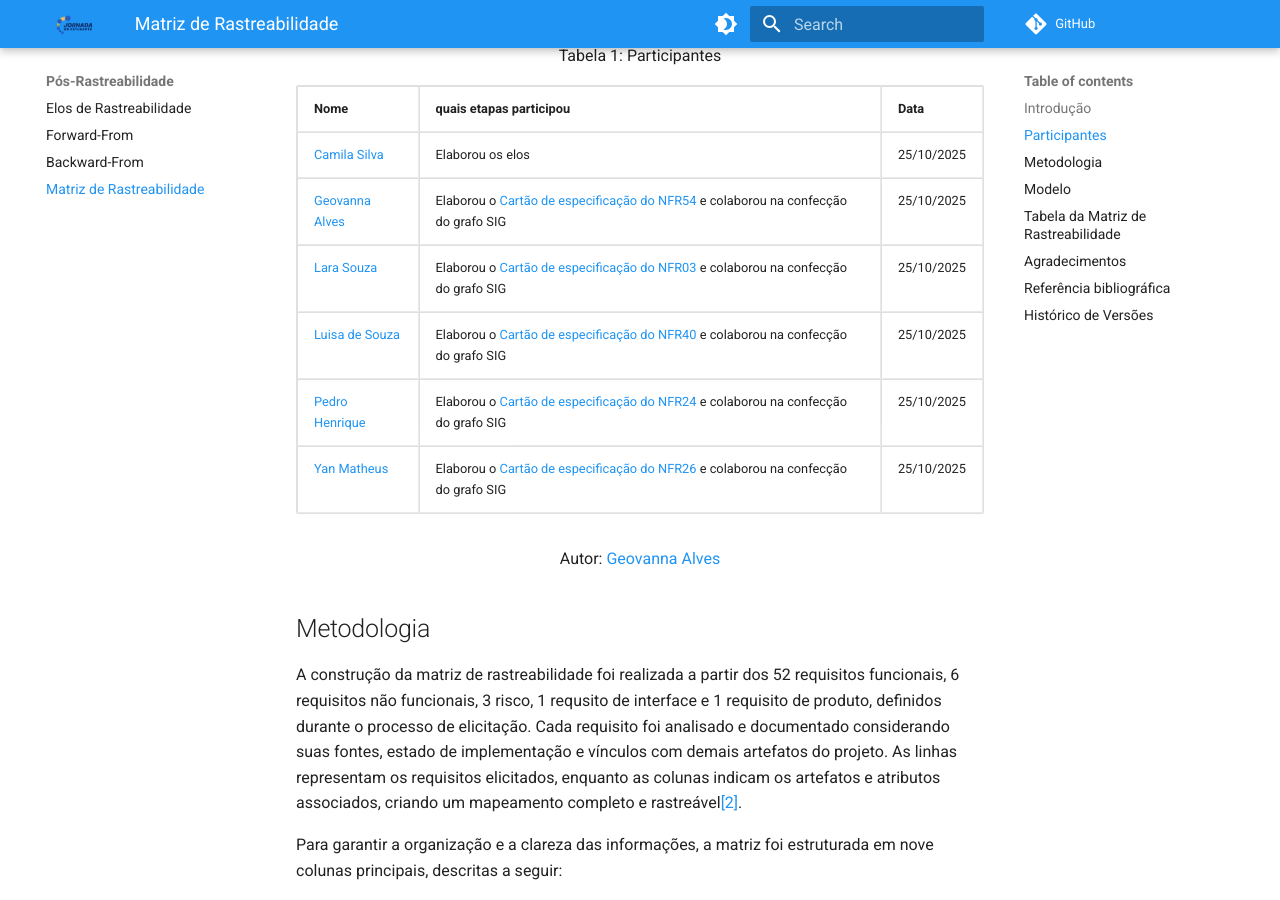
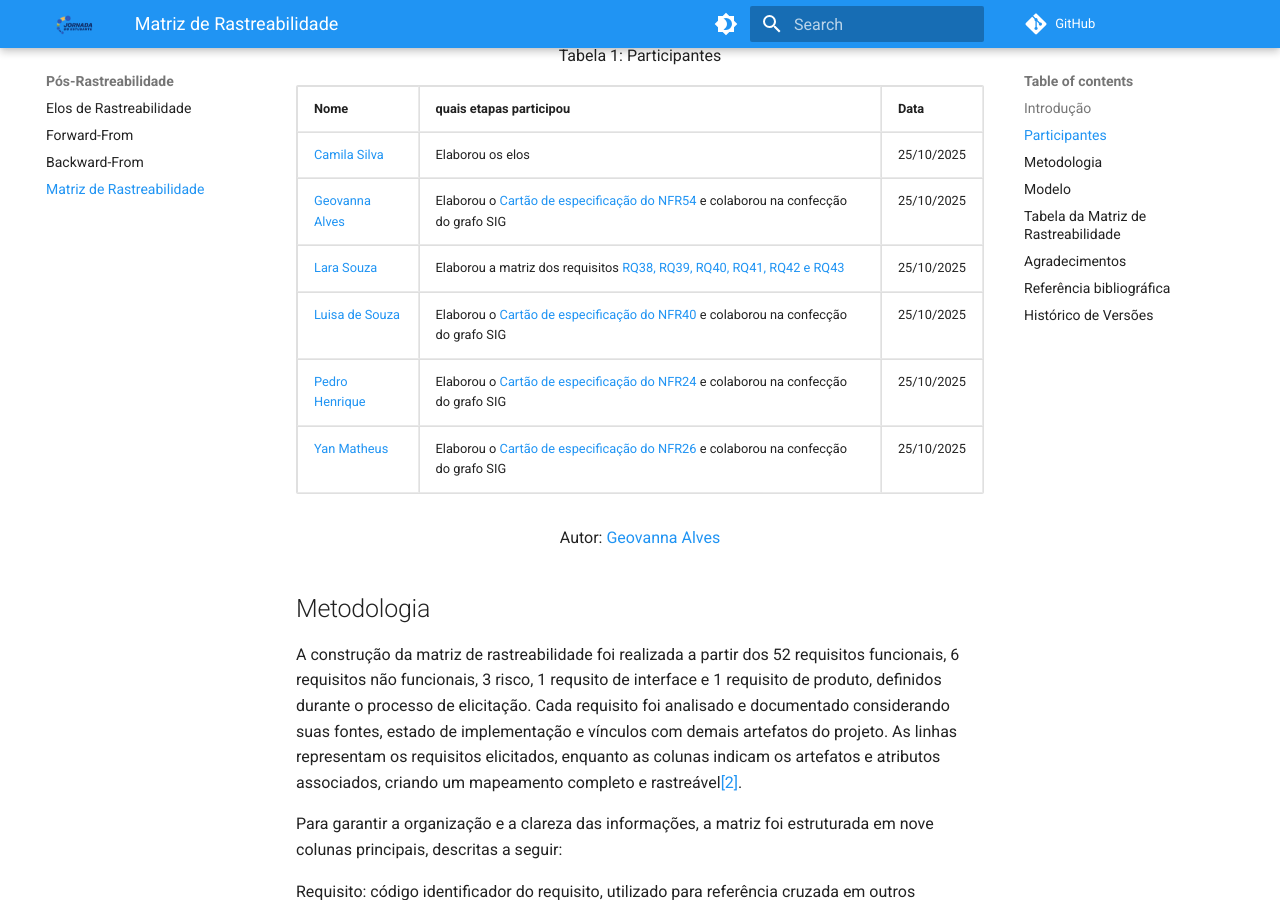
Before and after one commit to Requisitos-de-Software/2025.2-Grupo05, an MkDocs documentation site: the page built from docs/Pós-Rastreabilidade/Matriz_Rastreabilidade.md, in a window 1280 px wide and 900 px high, scrolled down 589 px. Built offline with MkDocs 1.6.1 and Material for MkDocs 9.7.7, drawn with Linux system fonts in a browser that asks for light colours; comment, search, counter and statistics services are not loaded.

Commit message:
feat:adiconando link requisitos na tabela de participação

```diff
--- a/docs/Pós-Rastreabilidade/Matriz_Rastreabilidade.md
+++ b/docs/Pós-Rastreabilidade/Matriz_Rastreabilidade.md
@@ -34,7 +34,7 @@ A seguir temos a tabela 1, onde indica todos os participantes que colaborou na m
       </tr>
       <tr>
         <td><a href="https://github.com/mel14-hub">Lara Souza</a></td>
-        <td>Elaborou o <a href="">Cartão de especificação do NFR03</a>  e colaborou na confecção do grafo SIG</td>
+        <td>Elaborou a matriz dos requisitos <a href="https://requisitos-de-software.github.io/2025.2-Grupo05/Elicita%C3%A7%C3%A3o/Requisitos-Elicitados/#:~:text=2%2C%20Question%C3%A1rio-,RQ38,-O%20aplicativo%20deve">RQ38, <a href="https://requisitos-de-software.github.io/2025.2-Grupo05/Elicita%C3%A7%C3%A3o/Requisitos-Elicitados/#:~:text=Question%C3%A1rio%2C%20Brainstorming-,RQ39,-O%20aplicativo%20deve">RQ39, <a href="https://requisitos-de-software.github.io/2025.2-Grupo05/Elicita%C3%A7%C3%A3o/Requisitos-Elicitados/#:~:text=Question%C3%A1rio%2C%20Brainstorming-,RQ40,-O%20aplicativo%20deve">RQ40, <a href="https://requisitos-de-software.github.io/2025.2-Grupo05/Elicita%C3%A7%C3%A3o/Requisitos-Elicitados/#:~:text=Question%C3%A1rio%2C%20Brainstorming-,RQ41,-O%20aplicativo%20deve">RQ41, <a href="https://requisitos-de-software.github.io/2025.2-Grupo05/Elicita%C3%A7%C3%A3o/Requisitos-Elicitados/#:~:text=Entrevista%202-,RQ42,-O%20aplicativo%20deve">RQ42 e <a href="https://requisitos-de-software.github.io/2025.2-Grupo05/Elicita%C3%A7%C3%A3o/Requisitos-Elicitados/#:~:text=Entrevista%202-,RQ43,-O%20aplicativo%20deve">RQ43</td>
         <td>25/10/2025</td>
       </tr>
       <tr>
```
